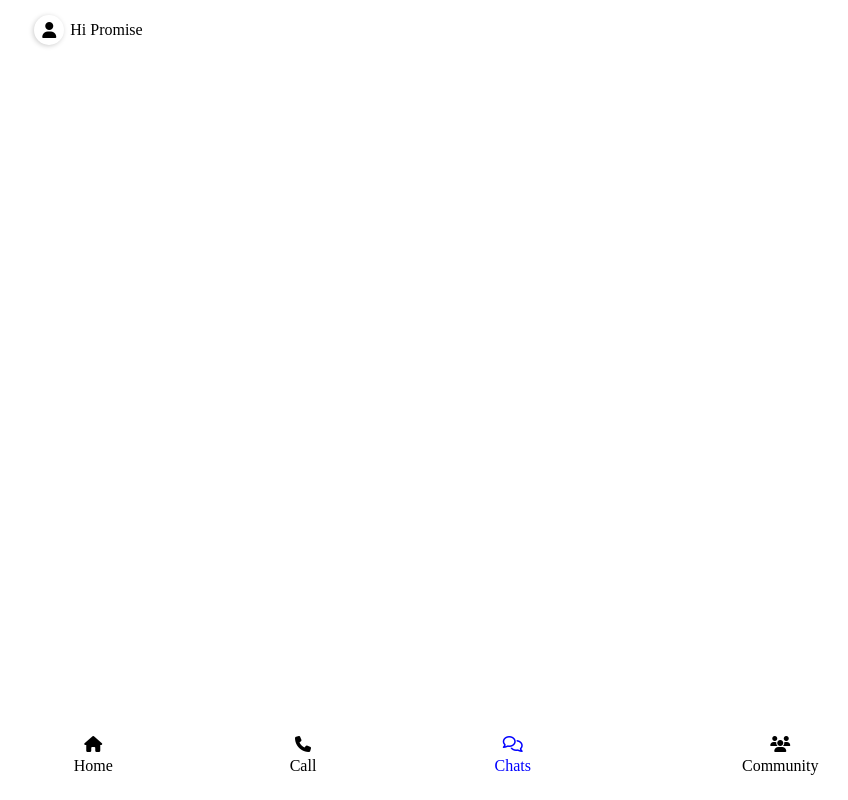
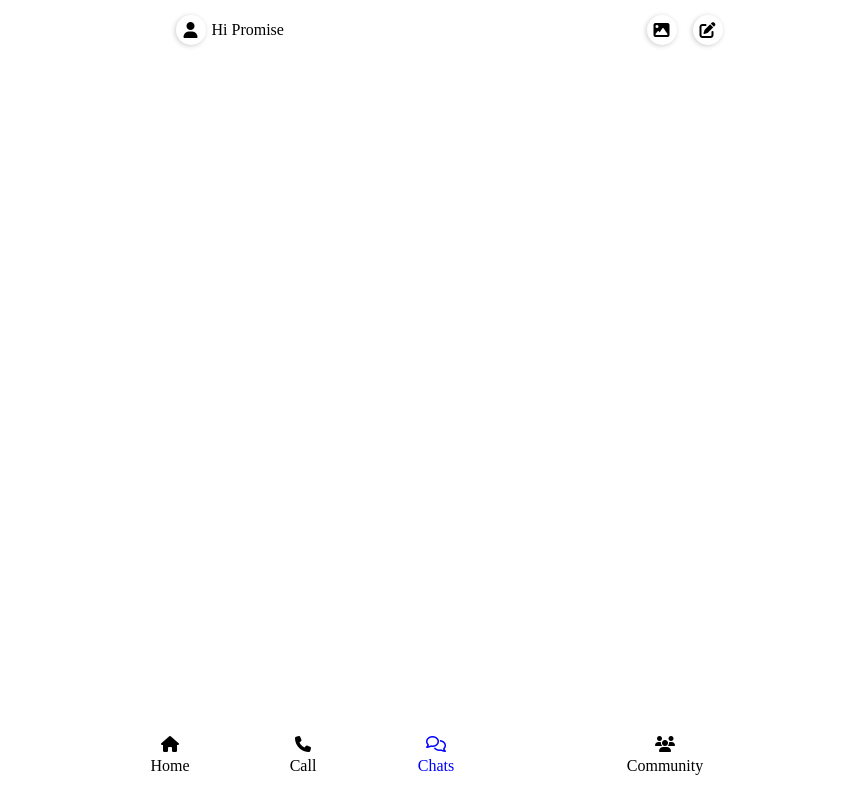
Before and after one commit to promzy5883/chat, a plain HTML site: page index.html in a window 1280 px wide. Shown: the whole page, without its empty margins (187-1035 px from the left). Drawn offline with Linux system fonts and the light colour scheme.

Commit message:
dashboard

```diff
--- a/index.html
+++ b/index.html
@@ -38,7 +38,10 @@
           </div>
           <p class="username">Hi Promise</p>
         </div>
-        <div class="dashboard__content-2"></div>
+        <div class="dashboard__content-2">
+          <div><i class="fa-solid fa-image"></i></div>
+          <div><i class="fa-solid fa-pen-to-square"></i></div>
+        </div>
       </div>
     </div>
     <script src="script.js"></script>
--- a/style.css
+++ b/style.css
@@ -41,6 +41,8 @@ body {
 .dashboard {
   display: flex;
   justify-content: space-between;
+  padding-left: 10px;
+  padding-right: 10px;
 }
 .dashboard__content-1,
 .dashboard__content-2 {
@@ -58,6 +60,20 @@ body {
 .dashboard__content-1 {
   display: flex;
 }
+.dashboard__content-2 {
+  display: flex;
+  justify-content: end;
+}
+.dashboard__content-2 div {
+  width: 30px;
+  height: 30px;
+  border-radius: 50%;
+  box-shadow: -1px 1px 5px rgba(0, 0, 0, 0.2);
+  display: flex;
+  justify-content: center;
+  align-items: center;
+  margin: 0 8px;
+}
 .username {
   padding-left: 6px;
   padding-top: 6px;
@@ -74,7 +90,7 @@ body {
     width: 13%;
   }
   .container {
-    width: 67%;
+    width: 60%;
   }
 }
 
@@ -84,10 +100,10 @@ body {
     box-shadow: none;
   }
   .container {
-    width: 67%;
+    width: 46%;
   }
   .nav div {
-    width: 16%;
+    width: 10%;
   }
 }
 @media (max-width: 400px) {
```
